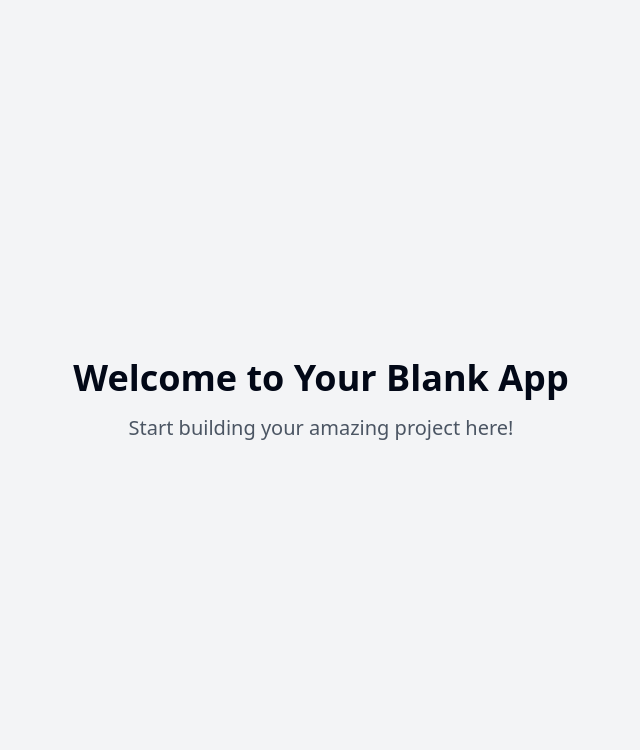
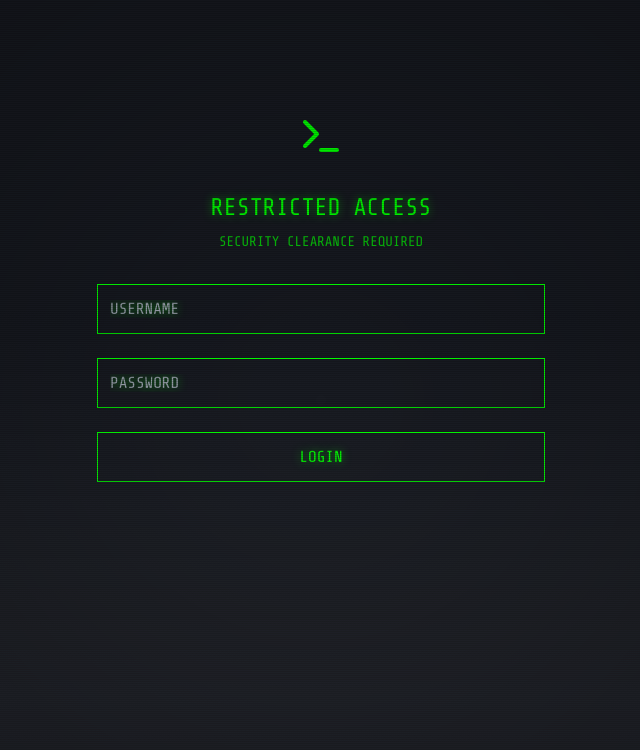
Before and after one commit to xKazuto/comrade-interface-discovery, a React (Vite) app: page / in a window 1280 px wide. Shown: the top 750 px of the page, without its empty margins (319-959 px from the left). Built offline with nearby package versions, Linux system fonts and the light colour scheme.

Commit message:
Add ARG login interface
This commit adds a login interface for an ARG, styled as a 90s Soviet labs computer.  The interface will allow users to discover preset files (txt documents) without requiring a database for login credentials.

```diff
--- /dev/null
+++ b/src/components/Login.tsx
@@ -0,0 +1,74 @@
+
+import React, { useState } from 'react';
+import { Terminal } from 'lucide-react';
+
+interface LoginProps {
+  onLogin: () => void;
+}
+
+const Login = ({ onLogin }: LoginProps) => {
+  const [username, setUsername] = useState('');
+  const [password, setPassword] = useState('');
+  const [error, setError] = useState('');
+
+  const handleSubmit = (e: React.FormEvent) => {
+    e.preventDefault();
+    // Hardcoded credentials for the ARG
+    if (username === 'ADMIN' && password === 'SECTOR7') {
+      onLogin();
+    } else {
+      setError('ACCESS DENIED');
+      setTimeout(() => setError(''), 2000);
+    }
+  };
+
+  return (
+    <div className="terminal-container min-h-screen bg-terminal text-terminal-foreground p-8">
+      <div className="scan-line" />
+      <div className="max-w-md mx-auto mt-20">
+        <div className="flex items-center justify-center mb-8">
+          <Terminal className="w-12 h-12 terminal-glow" />
+        </div>
+        <div className="text-center mb-8">
+          <h1 className="text-2xl terminal-text mb-2">RESTRICTED ACCESS</h1>
+          <p className="text-sm opacity-70">SECURITY CLEARANCE REQUIRED</p>
+        </div>
+        <form onSubmit={handleSubmit} className="space-y-6">
+          <div>
+            <input
+              type="text"
+              value={username}
+              onChange={(e) => setUsername(e.target.value.toUpperCase())}
+              className="w-full bg-transparent border border-terminal-foreground p-3 terminal-text focus:outline-none focus:ring-1 focus:ring-terminal-foreground"
+              placeholder="USERNAME"
+              autoComplete="off"
+            />
+          </div>
+          <div>
+            <input
+              type="password"
+              value={password}
+              onChange={(e) => setPassword(e.target.value.toUpperCase())}
+              className="w-full bg-transparent border border-terminal-foreground p-3 terminal-text focus:outline-none focus:ring-1 focus:ring-terminal-foreground"
+              placeholder="PASSWORD"
+              autoComplete="off"
+            />
+          </div>
+          {error && (
+            <div className="text-destructive text-center terminal-glow">
+              {error}
+            </div>
+          )}
+          <button
+            type="submit"
+            className="w-full border border-terminal-foreground p-3 terminal-text hover:bg-terminal-foreground hover:text-terminal transition-colors"
+          >
+            LOGIN
+          </button>
+        </form>
+      </div>
+    </div>
+  );
+};
+
+export default Login;
--- /dev/null
+++ b/src/components/Terminal.tsx
@@ -0,0 +1,55 @@
+
+import React, { useState } from 'react';
+import { File, Folder } from 'lucide-react';
+
+const files = {
+  'PROJECT_NOTES.txt': 'CLASSIFIED INFORMATION:\nProject Status: ONGOING\nSecurity Level: TOP SECRET\nLast Update: 1992-06-15\n\nFurther details restricted.',
+  'LOG_1991.txt': 'System Log - 1991\nMultiple anomalies detected\nProject advancement: 67%\nRequiring immediate attention.',
+  'MANIFEST.txt': 'Equipment Manifest:\n- Spectrometer MK3\n- Containment Unit B7\n- [REDACTED]\n\nNote: All equipment must be properly decontaminated.',
+};
+
+const Terminal = () => {
+  const [selectedFile, setSelectedFile] = useState<string | null>(null);
+
+  return (
+    <div className="terminal-container min-h-screen bg-terminal text-terminal-foreground p-8">
+      <div className="scan-line" />
+      <div className="grid grid-cols-[300px_1fr] gap-8 max-w-6xl mx-auto">
+        <div className="border border-terminal-foreground p-4">
+          <div className="mb-4">
+            <h2 className="text-lg terminal-text mb-2 flex items-center">
+              <Folder className="w-4 h-4 mr-2" />
+              SYSTEM FILES
+            </h2>
+          </div>
+          <div className="space-y-2">
+            {Object.keys(files).map((fileName) => (
+              <button
+                key={fileName}
+                onClick={() => setSelectedFile(fileName)}
+                className={`w-full text-left p-2 flex items-center hover:bg-terminal-foreground/10 ${
+                  selectedFile === fileName ? 'bg-terminal-foreground/20' : ''
+                }`}
+              >
+                <File className="w-4 h-4 mr-2" />
+                {fileName}
+              </button>
+            ))}
+          </div>
+        </div>
+        <div className="border border-terminal-foreground p-4">
+          <div className="mb-4">
+            <h2 className="text-lg terminal-text mb-2">
+              {selectedFile || 'NO FILE SELECTED'}
+            </h2>
+          </div>
+          <div className="font-mono whitespace-pre-wrap terminal-text">
+            {selectedFile ? files[selectedFile as keyof typeof files] : 'SELECT A FILE TO VIEW CONTENTS'}
+          </div>
+        </div>
+      </div>
+    </div>
+  );
+};
+
+export default Terminal;
--- a/src/index.css
+++ b/src/index.css
@@ -1,68 +1,29 @@
+
+@import url('https://fonts.googleapis.com/css2?family=Share+Tech+Mono&display=swap');
+
 @tailwind base;
 @tailwind components;
 @tailwind utilities;
 
 @layer base {
   :root {
-    --background: 0 0% 100%;
-    --foreground: 222.2 84% 4.9%;
+    --background: 222 18% 11%;
+    --foreground: 60 100% 60%;
 
-    --card: 0 0% 100%;
-    --card-foreground: 222.2 84% 4.9%;
+    --terminal-green: 120 100% 50%;
+    --terminal-glow: 120 100% 50%;
 
-    --popover: 0 0% 100%;
-    --popover-foreground: 222.2 84% 4.9%;
+    --card: 222 18% 11%;
+    --card-foreground: 60 100% 60%;
 
-    --primary: 222.2 47.4% 11.2%;
-    --primary-foreground: 210 40% 98%;
+    --popover: 222 18% 11%;
+    --popover-foreground: 60 100% 60%;
 
-    --secondary: 210 40% 96.1%;
-    --secondary-foreground: 222.2 47.4% 11.2%;
+    --terminal: 222 18% 11%;
+    --terminal-foreground: 120 100% 50%;
 
-    --muted: 210 40% 96.1%;
-    --muted-foreground: 215.4 16.3% 46.9%;
-
-    --accent: 210 40% 96.1%;
-    --accent-foreground: 222.2 47.4% 11.2%;
-
-    --destructive: 0 84.2% 60.2%;
-    --destructive-foreground: 210 40% 98%;
-
-    --border: 214.3 31.8% 91.4%;
-    --input: 214.3 31.8% 91.4%;
-    --ring: 222.2 84% 4.9%;
-
-    --radius: 0.5rem;
-
-    --sidebar-background: 0 0% 98%;
-
-    --sidebar-foreground: 240 5.3% 26.1%;
-
-    --sidebar-primary: 240 5.9% 10%;
-
-    --sidebar-primary-foreground: 0 0% 98%;
-
-    --sidebar-accent: 240 4.8% 95.9%;
-
-    --sidebar-accent-foreground: 240 5.9% 10%;
-
-    --sidebar-border: 220 13% 91%;
-
-    --sidebar-ring: 217.2 91.2% 59.8%;
-  }
-
-  .dark {
-    --background: 222.2 84% 4.9%;
-    --foreground: 210 40% 98%;
-
-    --card: 222.2 84% 4.9%;
-    --card-foreground: 210 40% 98%;
-
-    --popover: 222.2 84% 4.9%;
-    --popover-foreground: 210 40% 98%;
-
-    --primary: 210 40% 98%;
-    --primary-foreground: 222.2 47.4% 11.2%;
+    --primary: 120 100% 50%;
+    --primary-foreground: 222 18% 11%;
 
     --secondary: 217.2 32.6% 17.5%;
     --secondary-foreground: 210 40% 98%;
@@ -79,14 +40,6 @@
     --border: 217.2 32.6% 17.5%;
     --input: 217.2 32.6% 17.5%;
     --ring: 212.7 26.8% 83.9%;
-    --sidebar-background: 240 5.9% 10%;
-    --sidebar-foreground: 240 4.8% 95.9%;
-    --sidebar-primary: 224.3 76.3% 48%;
-    --sidebar-primary-foreground: 0 0% 100%;
-    --sidebar-accent: 240 3.7% 15.9%;
-    --sidebar-accent-foreground: 240 4.8% 95.9%;
-    --sidebar-border: 240 3.7% 15.9%;
-    --sidebar-ring: 217.2 91.2% 59.8%;
   }
 }
 
@@ -94,8 +47,86 @@
   * {
     @apply border-border;
   }
-
   body {
     @apply bg-background text-foreground;
+    font-family: 'Share Tech Mono', monospace;
   }
 }
+
+.terminal-container {
+  position: relative;
+  overflow: hidden;
+}
+
+.terminal-container::before {
+  content: "";
+  position: absolute;
+  top: 0;
+  left: 0;
+  right: 0;
+  bottom: 0;
+  background: repeating-linear-gradient(
+    0deg,
+    rgba(0, 0, 0, 0.15) 0px,
+    rgba(0, 0, 0, 0.15) 1px,
+    transparent 1px,
+    transparent 2px
+  );
+  pointer-events: none;
+}
+
+.terminal-container::after {
+  content: "";
+  position: absolute;
+  top: 0;
+  left: 0;
+  right: 0;
+  bottom: 0;
+  background: radial-gradient(
+    circle at center,
+    transparent 0%,
+    rgba(0, 0, 0, 0.3) 100%
+  );
+  pointer-events: none;
+}
+
+.terminal-text {
+  text-shadow: 0 0 8px hsl(var(--terminal-green) / 0.5);
+}
+
+.terminal-glow {
+  animation: glow 1s ease-in-out infinite alternate;
+}
+
+@keyframes glow {
+  from {
+    text-shadow: 0 0 4px hsl(var(--terminal-glow) / 0.5);
+  }
+  to {
+    text-shadow: 0 0 8px hsl(var(--terminal-glow) / 0.8);
+  }
+}
+
+.scan-line {
+  position: absolute;
+  top: 0;
+  left: 0;
+  right: 0;
+  height: 100%;
+  background: linear-gradient(
+    to bottom,
+    transparent 0%,
+    rgba(255, 255, 255, 0.05) 50%,
+    transparent 100%
+  );
+  animation: scan 8s linear infinite;
+}
+
+@keyframes scan {
+  from {
+    transform: translateY(-100%);
+  }
+  to {
+    transform: translateY(100%);
+  }
+}
--- a/src/pages/Index.tsx
+++ b/src/pages/Index.tsx
@@ -1,12 +1,18 @@
-// Update this page (the content is just a fallback if you fail to update the page)
+
+import { useState } from 'react';
+import Login from '../components/Login';
+import Terminal from '../components/Terminal';
 
 const Index = () => {
+  const [isLoggedIn, setIsLoggedIn] = useState(false);
+
   return (
-    <div className="min-h-screen flex items-center justify-center bg-gray-100">
-      <div className="text-center">
-        <h1 className="text-4xl font-bold mb-4">Welcome to Your Blank App</h1>
-        <p className="text-xl text-gray-600">Start building your amazing project here!</p>
-      </div>
+    <div className="min-h-screen">
+      {!isLoggedIn ? (
+        <Login onLogin={() => setIsLoggedIn(true)} />
+      ) : (
+        <Terminal />
+      )}
     </div>
   );
 };
--- a/tailwind.config.ts
+++ b/tailwind.config.ts
@@ -1,3 +1,4 @@
+
 import type { Config } from "tailwindcss";
 
 export default {
@@ -12,85 +13,57 @@ export default {
   theme: {
     container: {
       center: true,
-			padding: '2rem',
+      padding: "2rem",
       screens: {
-				'2xl': '1400px'
-			}
+        "2xl": "1400px",
+      },
     },
     extend: {
       colors: {
-				border: 'hsl(var(--border))',
-				input: 'hsl(var(--input))',
-				ring: 'hsl(var(--ring))',
-				background: 'hsl(var(--background))',
-				foreground: 'hsl(var(--foreground))',
+        border: "hsl(var(--border))",
+        input: "hsl(var(--input))",
+        ring: "hsl(var(--ring))",
+        background: "hsl(var(--background))",
+        foreground: "hsl(var(--foreground))",
+        terminal: {
+          DEFAULT: "hsl(var(--terminal))",
+          foreground: "hsl(var(--terminal-foreground))",
+        },
         primary: {
-					DEFAULT: 'hsl(var(--primary))',
-					foreground: 'hsl(var(--primary-foreground))'
+          DEFAULT: "hsl(var(--primary))",
+          foreground: "hsl(var(--primary-foreground))",
         },
         secondary: {
-					DEFAULT: 'hsl(var(--secondary))',
-					foreground: 'hsl(var(--secondary-foreground))'
+          DEFAULT: "hsl(var(--secondary))",
+          foreground: "hsl(var(--secondary-foreground))",
         },
         destructive: {
-					DEFAULT: 'hsl(var(--destructive))',
-					foreground: 'hsl(var(--destructive-foreground))'
+          DEFAULT: "hsl(var(--destructive))",
+          foreground: "hsl(var(--destructive-foreground))",
         },
         muted: {
-					DEFAULT: 'hsl(var(--muted))',
-					foreground: 'hsl(var(--muted-foreground))'
+          DEFAULT: "hsl(var(--muted))",
+          foreground: "hsl(var(--muted-foreground))",
         },
         accent: {
-					DEFAULT: 'hsl(var(--accent))',
-					foreground: 'hsl(var(--accent-foreground))'
+          DEFAULT: "hsl(var(--accent))",
+          foreground: "hsl(var(--accent-foreground))",
         },
         popover: {
-					DEFAULT: 'hsl(var(--popover))',
-					foreground: 'hsl(var(--popover-foreground))'
+          DEFAULT: "hsl(var(--popover))",
+          foreground: "hsl(var(--popover-foreground))",
         },
         card: {
-					DEFAULT: 'hsl(var(--card))',
-					foreground: 'hsl(var(--card-foreground))'
+          DEFAULT: "hsl(var(--card))",
+          foreground: "hsl(var(--card-foreground))",
         },
-				sidebar: {
-					DEFAULT: 'hsl(var(--sidebar-background))',
-					foreground: 'hsl(var(--sidebar-foreground))',
-					primary: 'hsl(var(--sidebar-primary))',
-					'primary-foreground': 'hsl(var(--sidebar-primary-foreground))',
-					accent: 'hsl(var(--sidebar-accent))',
-					'accent-foreground': 'hsl(var(--sidebar-accent-foreground))',
-					border: 'hsl(var(--sidebar-border))',
-					ring: 'hsl(var(--sidebar-ring))'
-				}
       },
       borderRadius: {
-				lg: 'var(--radius)',
-				md: 'calc(var(--radius) - 2px)',
-				sm: 'calc(var(--radius) - 4px)'
+        lg: "var(--radius)",
+        md: "calc(var(--radius) - 2px)",
+        sm: "calc(var(--radius) - 4px)",
       },
-			keyframes: {
-				'accordion-down': {
-					from: {
-						height: '0'
     },
-					to: {
-						height: 'var(--radix-accordion-content-height)'
-					}
-				},
-				'accordion-up': {
-					from: {
-						height: 'var(--radix-accordion-content-height)'
-					},
-					to: {
-						height: '0'
-					}
-				}
-			},
-			animation: {
-				'accordion-down': 'accordion-down 0.2s ease-out',
-				'accordion-up': 'accordion-up 0.2s ease-out'
-			}
-		}
   },
   plugins: [require("tailwindcss-animate")],
 } satisfies Config;
```
Lines whose indentation alone changed are shown as unchanged.
